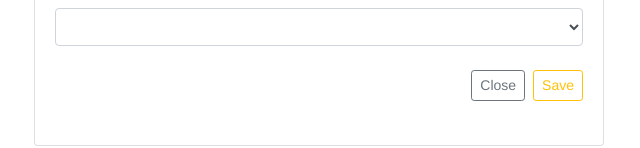
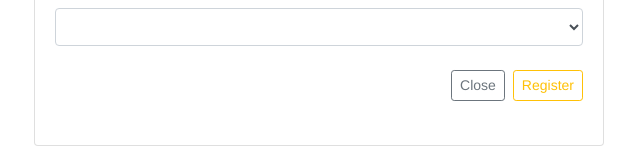
Before and after one commit to ueharario/user-management-system, a Vue app: page / in a window 1280 px wide. Both pictures are taken after a click on the button "Create". Shown: the part 177-325 px from the top of the page, without its empty margins (321-961 px from the left). Built offline with nearby package versions, Linux system fonts and the light colour scheme.

Commit message:
状態保持

```diff
--- a/src/App.vue
+++ b/src/App.vue
@@ -2,7 +2,7 @@
   <div id="app">
     <div class="container">
       <h2 class="text-center">{{ TITLE.title }}</h2>
-      <UserForm v-if="isShow" @send="switchMode" @close="closeUserForm" :user="user" />
+      <UserForm v-if="isShow" @new="newUser" @edit="editUser" @close="closeUserForm" :user="user" :isEdit="isEdit" />
       <button class="btn btn-outline-success btn-sm my-2 float-right" @click="create">{{ TITLE.create }}</button>
       <table class="table table-striped mt-2">
         <thead class="thead-dark">
@@ -71,10 +71,6 @@ export default {
       const targetGender = GENDER_ARRAY.find((v) => v.id === gender)
       return targetGender.label
     },
-    switchMode(user) {
-      if (this.isEdit === true) this.editUser(user)
-      else this.newUser(user)
-    },
     newUser(user) {
       user.id = IssueId(this.users, user)
       this.users.push(user)
--- a/src/components/UserForm.vue
+++ b/src/components/UserForm.vue
@@ -16,7 +16,8 @@
                 </div>
                 <div class="form-group float-right">
                     <button class="btn btn-outline-secondary btn-sm my-2 mr-2" @click="close">{{ TITLE.close }}</button>
-                    <button class="btn btn-outline-warning btn-sm my-2" @click="save">{{ TITLE.save }}</button>
+                    <button class="btn btn-outline-warning btn-sm my-2" @click="update" v-if="isEdit">{{ TITLE.update }}</button>
+                    <button class="btn btn-outline-warning btn-sm my-2" @click="register" v-else>{{ TITLE.register }}</button>
                 </div>
             </div>
         </div>
@@ -33,6 +34,10 @@ export default {
             default: DEFAULT_USER
         },
         isShow: {
+            type: Boolean,
+            default: false
+        },
+        isEdit: {
             type: Boolean,
             default: false
         }
@@ -55,7 +60,7 @@ export default {
             },
             {
                 immediate: true,
-                deep: true,
+                deep: true
             }
         )
     },
@@ -67,8 +72,12 @@ export default {
         reset() {
             this.editUser = DEFAULT_USER
         },
-        save() {
-            this.$emit('send', this.editUser)
+        update() {
+            this.$emit('edit', this.editUser)
+            this.close()
+        },
+        register() {
+            this.$emit('new', this.editUser)
             this.close()
         }
     }
--- a/src/constants/USERS.js
+++ b/src/constants/USERS.js
@@ -19,7 +19,8 @@ const TITLE = {
     name: "Name",
     gender: "Gender",
     close: "Close",
-    save: "Save"
+    update: "Update",
+    register: "Register"
 }
 
 export { GENDER, GENDER_ARRAY, DEFAULT_USER, TITLE }
```
